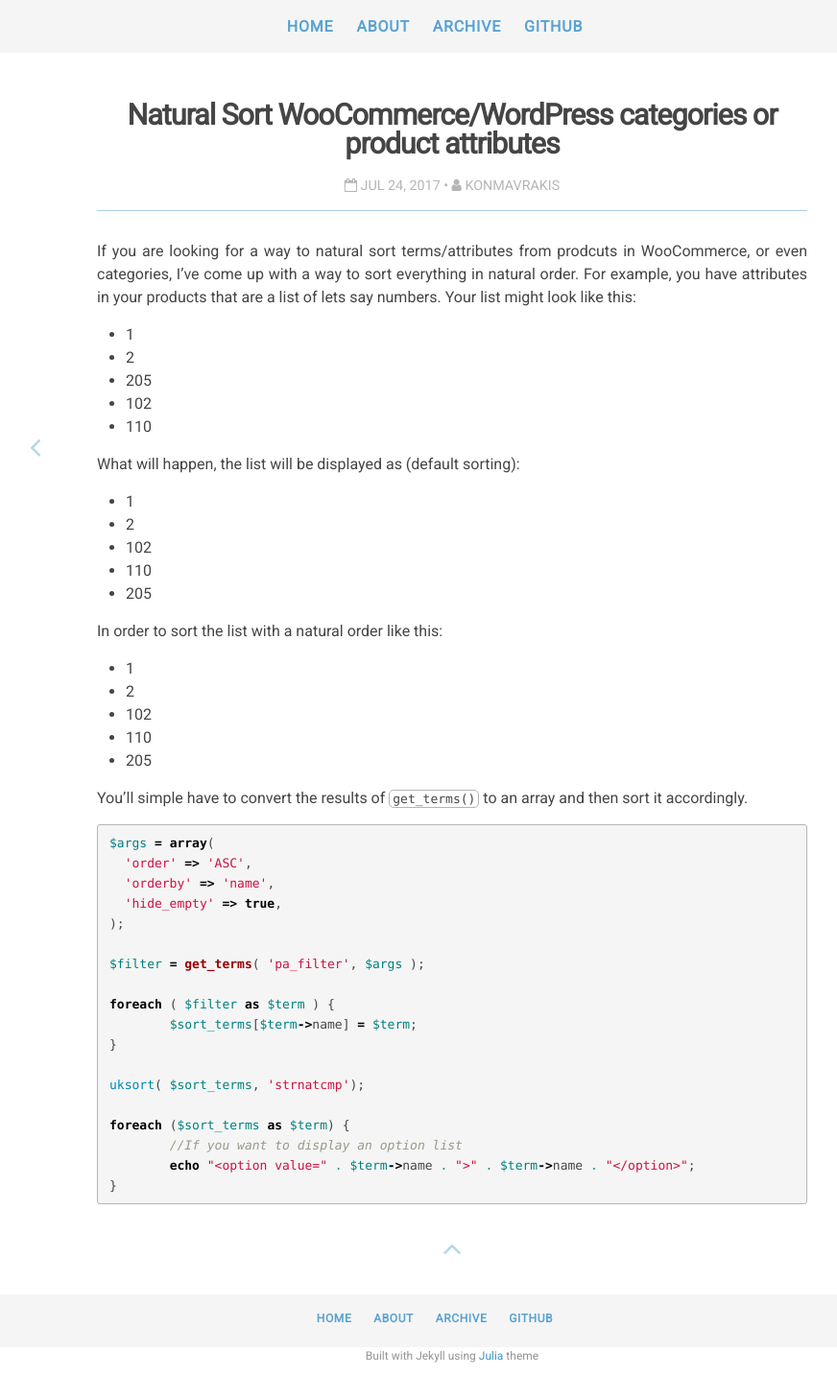
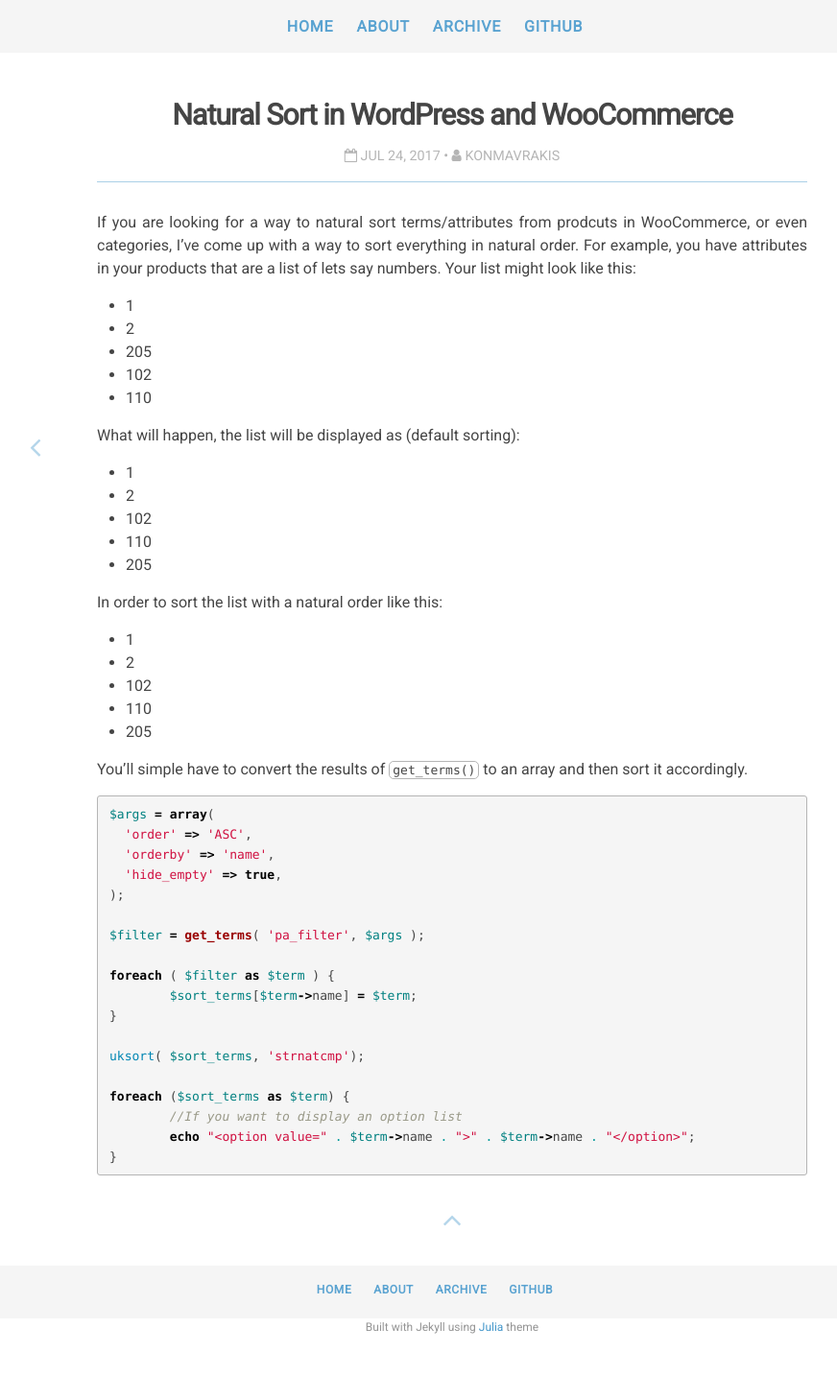
Before and after one commit to konmavrakis/konmavrakis.github.io, a Jekyll site: the page built from _posts/2017-07-24-natural-sort-terms-in-woocommerce-wordpress.md, in a window 1280 px wide. Shown: the whole page at 96% size, without its empty margins (169-1041 px from the left). Built offline with Jekyll 4.4.1, drawn with Linux system fonts in a browser that asks for light colours; nearby versions of some CDN libraries; after the commit the page ends 1428 px from its top, so only the background shows below that.

Commit message:
Change post title

```diff
--- a/_posts/2017-07-24-natural-sort-terms-in-woocommerce-wordpress.md
+++ b/_posts/2017-07-24-natural-sort-terms-in-woocommerce-wordpress.md
@@ -1,6 +1,6 @@
 ---
 layout: post
-title: Natural Sort WooCommerce/WordPress categories or product attributes
+title: Natural Sort in WordPress and WooCommerce
 description: "Easilly natural sort terms or categories in WordPress or WooCommerce"
 author: konmavrakis
 category: wordpress
```
